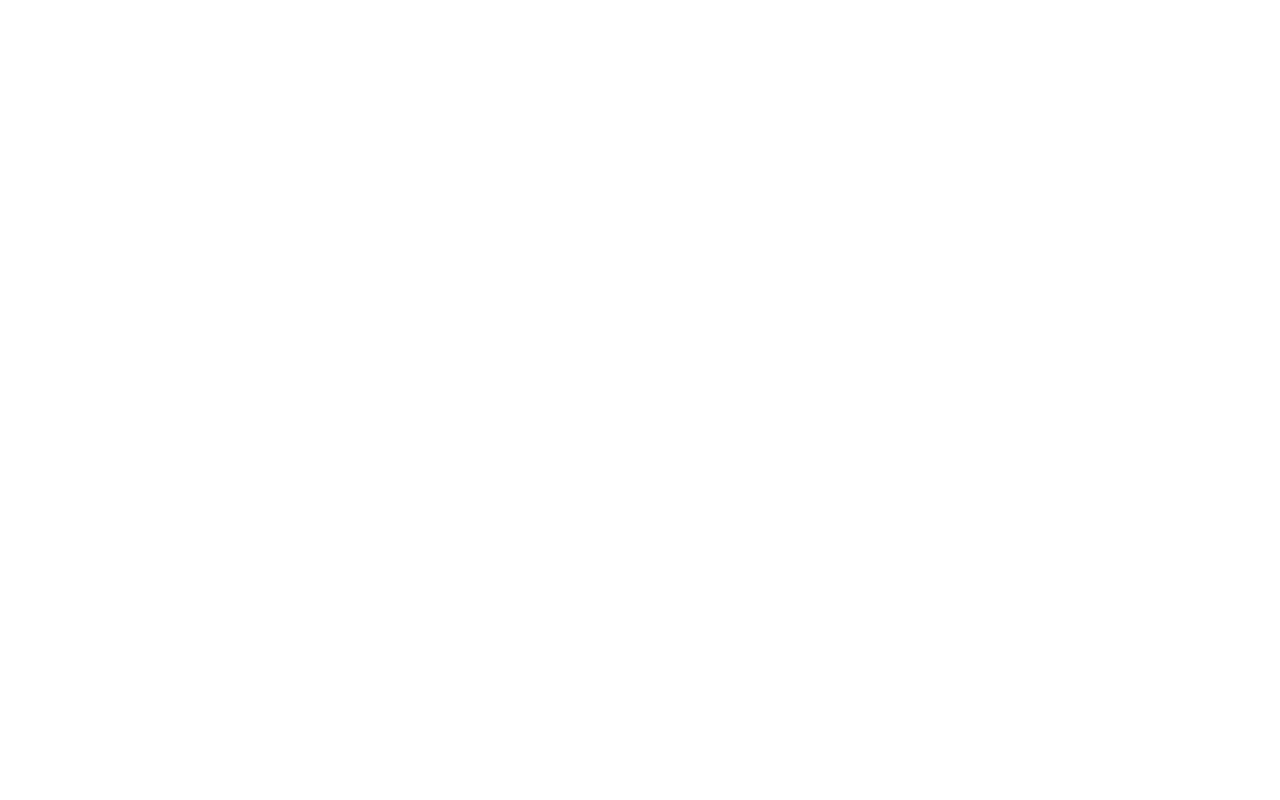
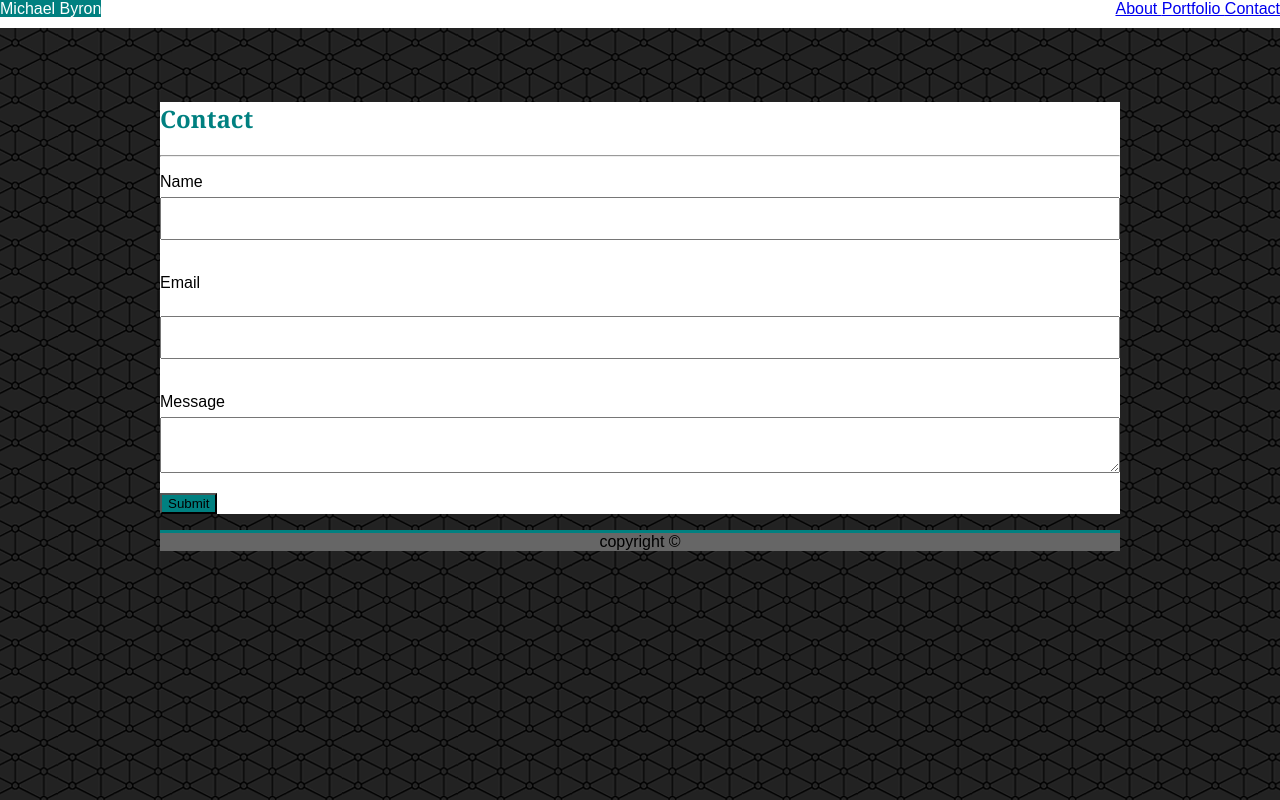
Before and after one commit to mbyron13/Basic-Portfolio, a plain HTML site: page contact.html in a window 1280 px wide. Drawn offline with Linux system fonts and the light colour scheme.

Commit message:
added basic outlines for the other pages and been working on styling them.

```diff
--- a/assets/css/style.css
+++ b/assets/css/style.css
@@ -1,24 +1,35 @@
+body{
+   padding:0;
+   margin:0;
+   font-family:Arial, Helvetica, sans-serif, 'helvetica neue';
+}
+
 section{
   width:960px;
   display: block;
-  background-color: #eee;
+  background-color:#ffffff;
   margin-left: auto;
   margin-right: auto;
 }
 
 h1{
     color:teal;
+    font-family:Georgia, 'Times New Roman', Times, serif
 }
 
 .wrapper{
-    width:960px;
-    height:auto;
+    width:auto;
+   /* height:auto;*/
     display: block;
-    background-color:white;
+    background-color:#ffffff;
     margin-left: auto;
     margin-right: auto;
     overflow:auto;
+    padding-bottom:10px;
+    /*padding-top:0%;*/
+    margin-top: 0%;
 }
+
 #headerLeft{
     float:left;
     color:white;
@@ -29,6 +40,32 @@ h1{
     text-align:right;
     width:50%;
 }
+
 span{
     background-color:teal;
 }
+
+footer{
+    width:960px;
+    margin-left:auto;
+    margin-right:auto;
+    background-color:#666666;
+    border-top-color:teal;
+    border-top-style: solid;
+    text-align:center;
+
+}
+
+input[type=text],input[type=email], select, textarea {
+    width: 100%; /* Full width */
+    padding: 12px; /* Some padding */
+    box-sizing: border-box; /* Make sure that padding and width stays in place */
+    margin-top: 6px; /* Add a top margin */
+    margin-bottom: 16px; /* Bottom margin */
+    resize: vertical /* Allow the user to vertically resize the textarea (not horizontally) */
+  }
+
+  input[type=submit]{
+     background-color: teal;
+
+  }
--- a/contact.html
+++ b/contact.html
@@ -0,0 +1,41 @@
+<!DOCTYPE html>
+<html>
+    <head>
+        <title>
+            About me
+        </title>
+    <link href="./assets/css/style.css" type="text/css" rel="stylesheet" />
+    </head>
+    <body background ="./assets/images/connectwork.png">
+        <div class="wrapper">
+            <div id="headerLeft"><span>Michael Byron</span></div>
+            <nav id="headerRight">
+            <a href="index.html">About </a>
+            <a href="portfolio.html">Portfolio </a>
+            <a href="contact.html">Contact </a>
+            </nav>
+        </div>
+        <br><br><br>
+     <section>
+    <h1> Contact </h1>
+    <hr>
+     <p>
+       <form>
+           Name<br>
+           <input type="text" name="name"><br><br>
+           Email<br><br>
+           <input type="email" name="email">
+           <br><br>
+           Message
+           <br>
+           <textarea name="message"></textarea><br>
+           <input type="submit" value="Submit">
+
+       </form>
+     </p>
+     </section>
+     <footer>
+         copyright &copy;
+     </footer>
+    </body>
+</html>
```
Also changed, not shown: index.html (+3 -0 lines), portfolio.html (+46 -0 lines).
